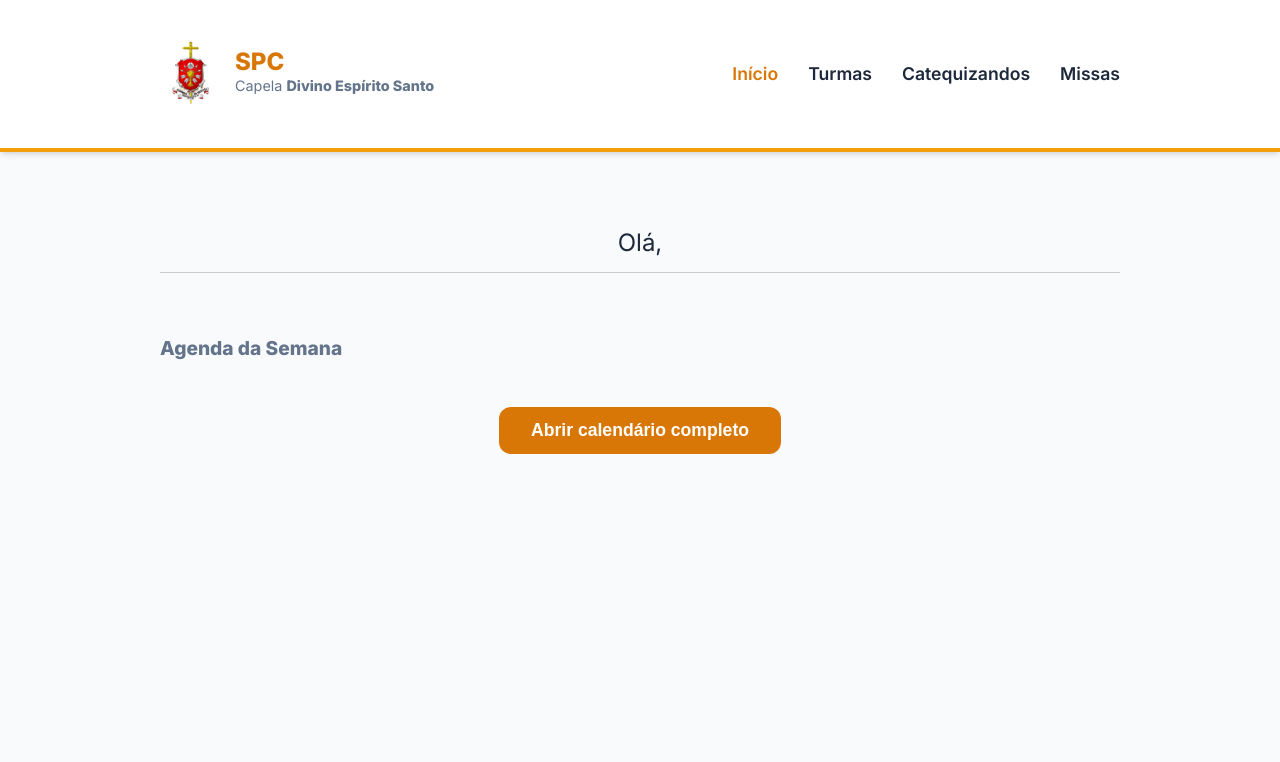
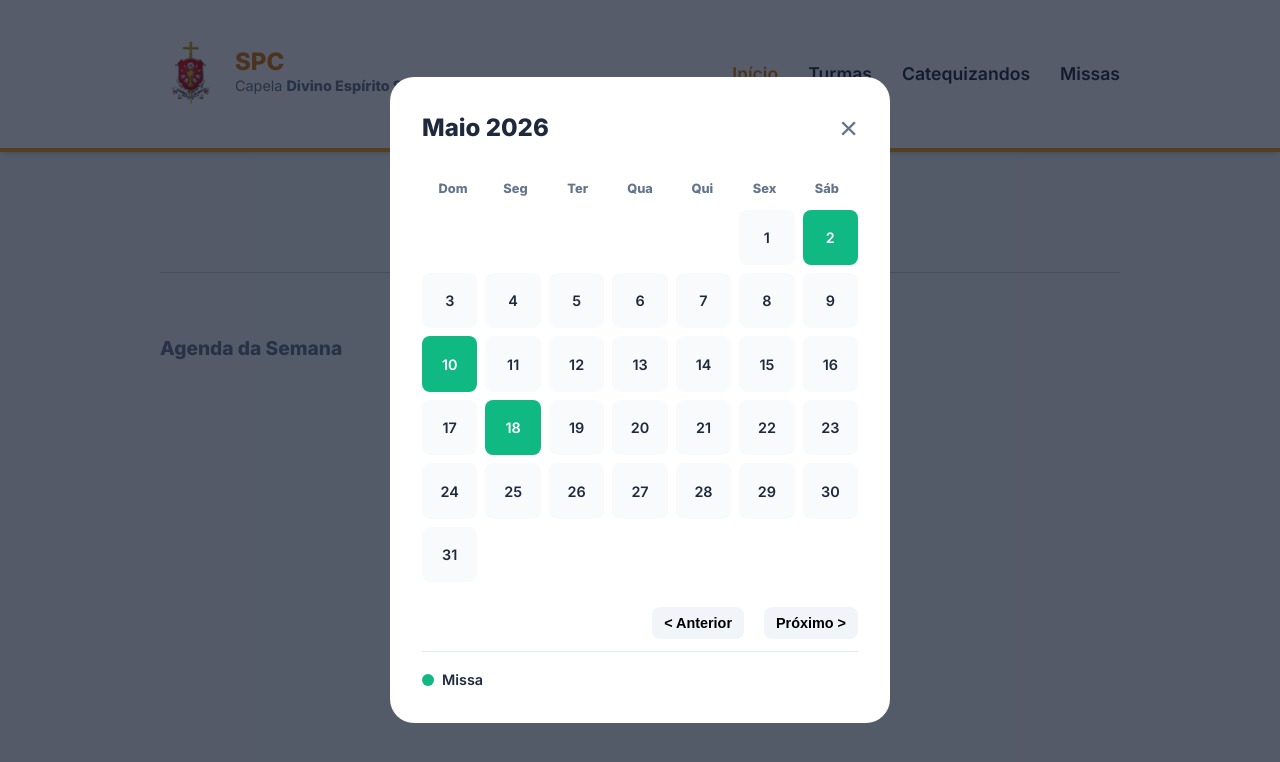
Before and after one commit to JoaoJunio09/spc-react, a React (Vite) app: page /inicio in a window 1280 px wide. Both pictures are taken after a click on the button "Abrir calendário completo". Shown: the top 762 px of the page. Built offline with nearby package versions, Linux system fonts and the light colour scheme.

Commit message:
Modal do calendário

```diff
--- /dev/null
+++ b/src/features/home/components/CalendaryModal.tsx
@@ -0,0 +1,93 @@
+import useCalendary from "../hooks/useCalendary";
+
+type CalendaryModalProps = {
+  onClose: () => void;
+  massesDates?: string[] | null;
+  onSelectDate?: (date: string) => void;
+};
+
+function CalendaryModal({
+  onClose,
+  massesDates = [],
+  onSelectDate,
+}: CalendaryModalProps) {
+  const {
+    currentMonthLabel,
+    daysOfMonth,
+    goToPreviousMonth,
+    goToNextMonth,
+  } = useCalendary({ massesDates });
+
+  function handleOverlayClick(e: React.MouseEvent<HTMLDivElement>) {
+    if (e.target === e.currentTarget) {
+      onClose();
+    }
+  }
+
+  function handleSelectDay(dateString: string | null) {
+    if (!dateString) return;
+
+    if (onSelectDate) {
+      onSelectDate(dateString);
+    }
+
+    onClose();
+  }
+
+  return (
+    <div className="modal-overlay" onClick={handleOverlayClick}>
+      <div className="modal-content">
+        <div className="modal-header">
+          <h2>{currentMonthLabel}</h2>
+          <button className="close-modal" onClick={onClose}>
+            &times;
+          </button>
+        </div>
+
+        <div className="month-grid-header">
+          <span>Dom</span>
+          <span>Seg</span>
+          <span>Ter</span>
+          <span>Qua</span>
+          <span>Qui</span>
+          <span>Sex</span>
+          <span>Sáb</span>
+        </div>
+
+        <div className="month-grid">
+          {daysOfMonth.map((day, index) => (
+            <div
+              key={day.dateString ?? `empty-${index}`}
+              className={`month-day ${day.isMass ? "missa" : ""} ${day.day === null ? "empty-day" : ""}`}
+              data-date={day.dateString ?? ""}
+              style={{ cursor: day.day ? "pointer" : "default" }}
+              onClick={() => handleSelectDay(day.dateString)}
+            >
+              {day.day && <p>{day.day}</p>}
+            </div>
+          ))}
+        </div>
+
+        <div className="nextAndPreviousMonth">
+          <button className="btn-nav-month" onClick={goToPreviousMonth}>
+            &lt; Anterior
+          </button>
+          <button className="btn-nav-month" onClick={goToNextMonth}>
+            Próximo &gt;
+          </button>
+        </div>
+
+        <div className="modal-footer">
+          <div className="legend">
+            <div className="legend-item">
+              <span className="circle verde"></span>
+              Missa
+            </div>
+          </div>
+        </div>
+      </div>
+    </div>
+  );
+}
+
+export default CalendaryModal;
--- a/src/features/home/components/Home.tsx
+++ b/src/features/home/components/Home.tsx
@@ -1,15 +1,29 @@
+import useCalendaryModal from '../hooks/useCalendaryModal';
 import '../styles/home.css';
+import CalendaryModal from './CalendaryModal';
 
 type HomeProps = {
-	catechistOrUserName: string | null
+	userName: string | null
 }
 
-function Home({ catechistOrUserName }: HomeProps) {
+function Home({ userName }: HomeProps) {
+	const { isOpen, setIsOpen } = useCalendaryModal();
+
+	const massesDates = [
+		"2026-05-02",
+    "2026-05-10",
+    "2026-05-18",
+	];
+
+	function handleSelectDate(date: string) {
+
+	}
+
 	return (
 		<main>
 			<section className="week-calendar-section">
 				<div className="home-container">
-					<h1 className="welcome">Olá, <strong>{catechistOrUserName}</strong></h1>
+					<h1 className="welcome">Olá, <strong>{userName}</strong></h1>
 					<h2 className="section-label">Agenda da Semana</h2>
 					<div className="week-grid" id="weekGrid">
 
@@ -20,6 +34,7 @@ function Home({ catechistOrUserName }: HomeProps) {
 							id="btn-open-calendar"
 							className="btn-primary"
 							style={{width: 'auto', padding: '.8rem 2rem', background: 'var(--primary-dark)'}}
+							onClick={() => setIsOpen(true)}
 						>
 							Abrir calendário completo
 						</button>
@@ -33,32 +48,13 @@ function Home({ catechistOrUserName }: HomeProps) {
 				</div>
     	</section>
 
-			<div className="modal-overlay" id="calendarModal">
-				<div className="modal-content">
-					<div className="modal-header">
-						<h2 id="currentMonth">Março 2026</h2>
-						<button className="close-modal" id="btn-close-calendar">&times;</button>
-					</div>
-
-					<div className="month-grid-header">
-						<span>Dom</span><span>Seg</span><span>Ter</span><span>Qua</span><span>Qui</span><span>Sex</span><span>Sáb</span>
-					</div>
-					<div className="month-grid" id="monthGrid">
-
-					</div>
-
-					<div className="nextAndPreviousMonth">
-						<button className="btn-nav-month">&lt; Anterior</button>
-						<button className="btn-nav-month">Próximo &gt;</button>
-					</div>
-
-					<div className="modal-footer">
-						<div className="legend">
-							<div className="legend-item"><span className="circle verde"></span>Missa</div>
-						</div>
-					</div>
-				</div>
-			</div>
+			{isOpen && (
+				<CalendaryModal
+					onClose={() => setIsOpen(false)}
+					massesDates={massesDates}
+					onSelectDate={handleSelectDate}
+				/>
+			)}
 		</main>
 	)
 }
--- /dev/null
+++ b/src/features/home/hooks/useCalendary.ts
@@ -0,0 +1,71 @@
+import { useMemo, useState } from "react";
+
+type CalendarDay = {
+  day: number | null;
+  dateString: string | null;
+  isMass: boolean;
+};
+
+type UseCalendaryProps = {
+  massesDates?: string[] | null;
+};
+
+const MONTH_NAMES = [
+  "Janeiro", "Fevereiro", "Marco", "Abril", "Maio", "Junho",
+  "Julho", "Agosto", "Setembro", "Outubro", "Novembro", "Dezembro"
+];
+
+function useCalendary({ massesDates = [] }: UseCalendaryProps = {}) {
+	const safeMassesDates = massesDates ?? [];
+
+  const [currentDate, setCurrentDate] = useState<Date>(new Date());
+
+  const year = currentDate.getFullYear();
+  const month = currentDate.getMonth();
+
+  const currentMonthLabel = `${MONTH_NAMES[month]} ${year}`;
+
+  const daysOfMonth = useMemo(() => {
+    const firstDay = new Date(year, month, 1).getDay();
+    const lastDate = new Date(year, month + 1, 0).getDate();
+
+    const days: CalendarDay[] = [];
+
+    for (let i = 0; i < firstDay; i++) {
+      days.push({
+        day: null,
+        dateString: null,
+        isMass: false,
+      });
+    }
+
+    for (let day = 1; day <= lastDate; day++) {
+      const dateString = `${year}-${String(month + 1).padStart(2, "0")}-${String(day).padStart(2, "0")}`;
+
+      days.push({
+        day,
+        dateString,
+        isMass: safeMassesDates.includes(dateString),
+      });
+    }
+
+    return days;
+  }, [year, month, massesDates]);
+
+  function goToPreviousMonth() {
+    setCurrentDate((prev) => new Date(prev.getFullYear(), prev.getMonth() - 1, 1));
+  }
+
+  function goToNextMonth() {
+    setCurrentDate((prev) => new Date(prev.getFullYear(), prev.getMonth() + 1, 1));
+  }
+
+  return {
+    currentMonthLabel,
+    daysOfMonth,
+    goToPreviousMonth,
+    goToNextMonth,
+  };
+}
+
+export default useCalendary;
--- /dev/null
+++ b/src/features/home/hooks/useCalendaryModal.ts
@@ -0,0 +1,8 @@
+import { useState } from "react";
+
+function useCalendaryModal() {
+	const [isOpen, setIsOpen] = useState<boolean>(false);
+	return { isOpen, setIsOpen };
+}
+
+export default useCalendaryModal;
--- a/src/features/home/styles/home.css
+++ b/src/features/home/styles/home.css
@@ -191,7 +191,7 @@
     width: 100%;
     height: 100%;
     background: rgba(15, 23, 42, 0.7);
-    display: none;
+    display: flex;
     align-items: center;
     justify-content: center;
     z-index: 1000;
@@ -260,6 +260,12 @@
     font-weight: 600;
     background: #F8FAFC;
     font-size: 0.9rem;
+}
+
+.empty-day {
+  background: transparent;
+  box-shadow: none;
+  cursor: default;
 }
 
 .month-day.missa { background: var(--event-missa); color: white; }
--- a/src/pages/HomePage.tsx
+++ b/src/pages/HomePage.tsx
@@ -25,7 +25,7 @@ function HomePage() {
 	return (
 		<>
 			<Header communityOrParish={communityOrParish} />
-			<Home catechistOrUserName={userName} />
+			<Home userName={userName} />
 		</>
 	)
 }
```
